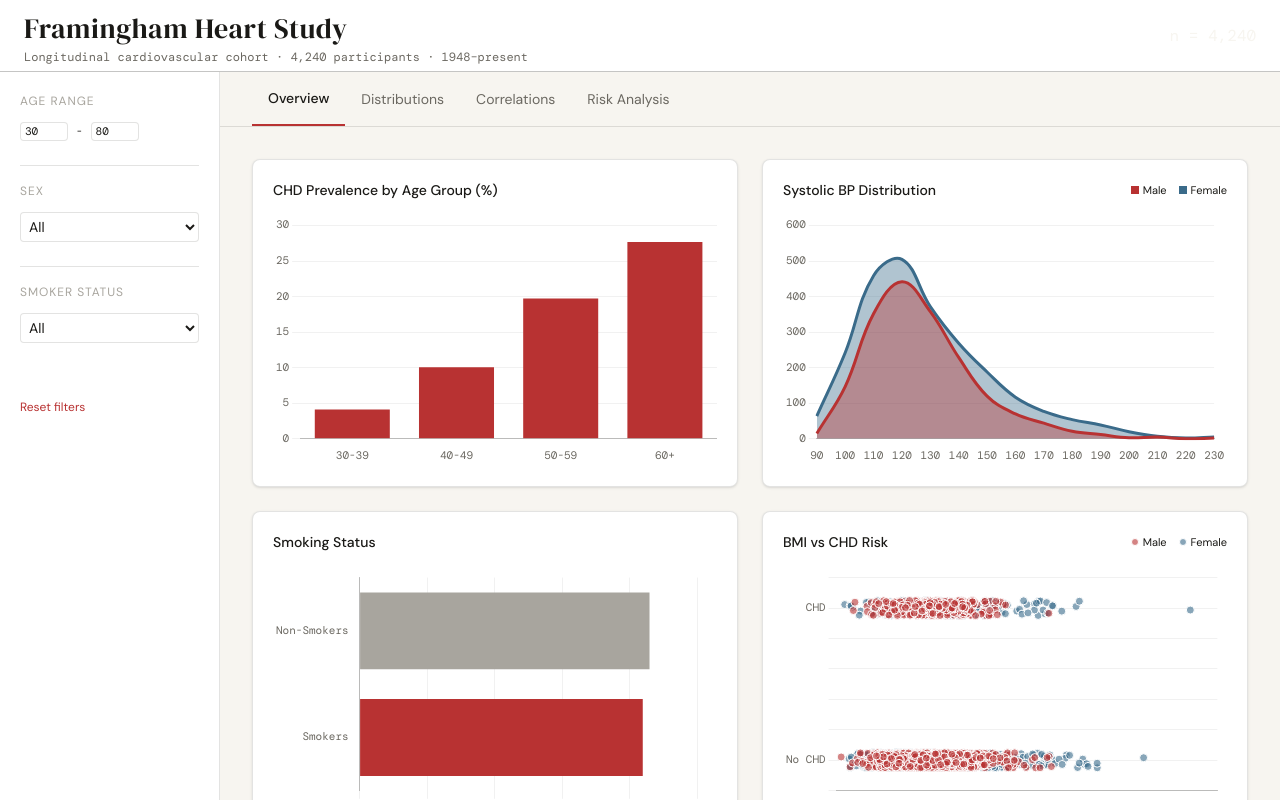
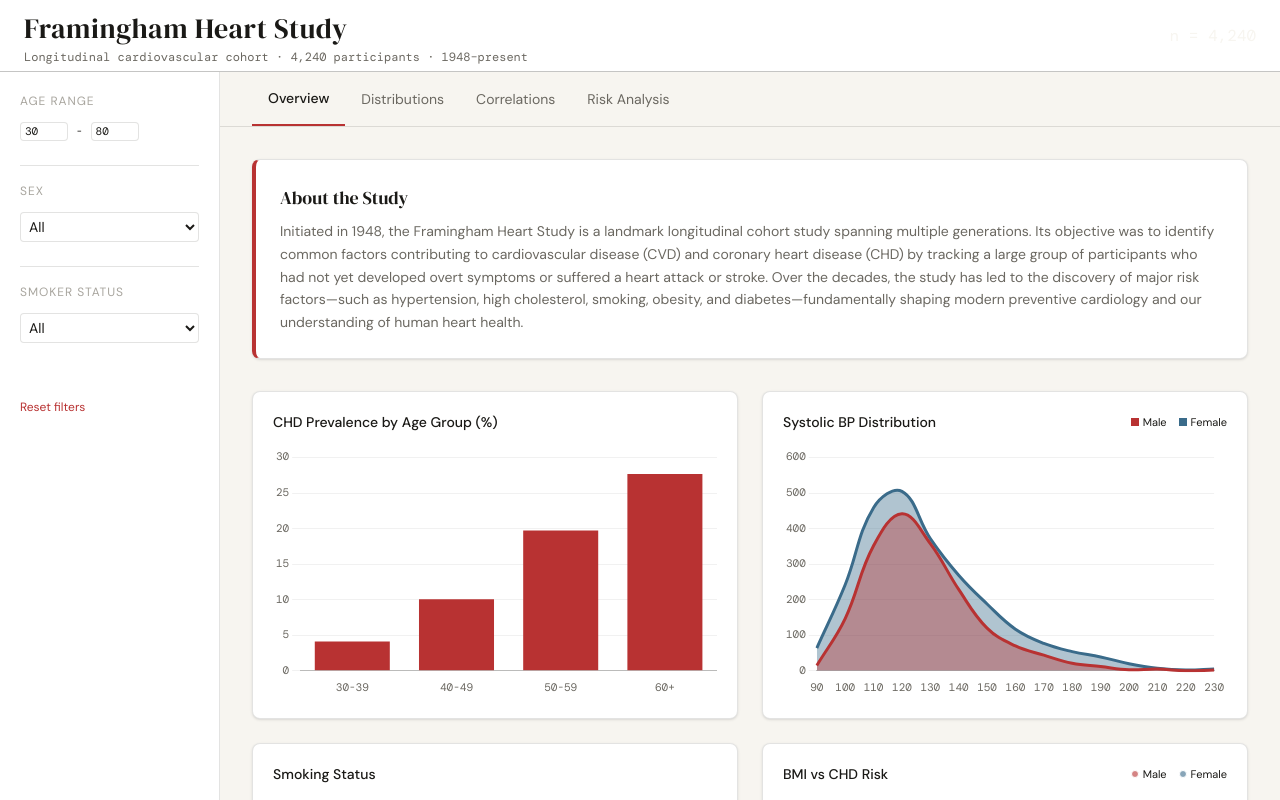
Before and after one commit to knelbaker/FraminghamHeart, a Next.js app in the folder webapp/: page / in a window 1280 px wide. Built offline with nearby package versions, Linux system fonts and the light colour scheme.

Commit message:
Add study decription to overview tab

```diff
--- a/webapp/src/components/OverviewTab.tsx
+++ b/webapp/src/components/OverviewTab.tsx
@@ -187,9 +187,21 @@ export default function OverviewTab({ data }: { data: any[] }) {
   };
 
   return (
-    <div className="grid grid-cols-1 lg:grid-cols-2 gap-6 min-h-[400px]">
-      <div className="bg-surface rounded-lg p-5 border border-border-light shadow-sm">
-        <h3 className="font-sans text-sm font-medium mb-4">CHD Prevalence by Age Group (%)</h3>
+    <div className="flex flex-col gap-8">
+      <div className="bg-surface rounded-lg p-6 border border-border-light shadow-sm border-l-4 border-l-accent">
+        <h2 className="font-serif text-lg text-primary mb-2">About the Study</h2>
+        <p className="font-sans text-sm text-secondary leading-relaxed max-w-5xl">
+          Initiated in 1948, the Framingham Heart Study is a landmark longitudinal cohort study spanning multiple generations.
+          Its objective was to identify common factors contributing to cardiovascular disease (CVD) and coronary heart disease (CHD)
+          by tracking a large group of participants who had not yet developed overt symptoms or suffered a heart attack or stroke.
+          Over the decades, the study has led to the discovery of major risk factors—such as hypertension, high cholesterol, smoking,
+          obesity, and diabetes—fundamentally shaping modern preventive cardiology and our understanding of human heart health.
+        </p>
+      </div>
+
+      <div className="grid grid-cols-1 lg:grid-cols-2 gap-6 min-h-[400px]">
+        <div className="bg-surface rounded-lg p-5 border border-border-light shadow-sm">
+          <h3 className="font-sans text-sm font-medium mb-4">CHD Prevalence by Age Group (%)</h3>
         <div className="h-[250px]"><Bar data={chdByAgeData} options={chartOptions} /></div>
       </div>
 
@@ -220,5 +232,6 @@ export default function OverviewTab({ data }: { data: any[] }) {
         <div className="h-[250px]"><Scatter data={bmiScatterData} options={scatterOptions as any} /></div>
       </div>
     </div>
+    </div>
   );
 }
```
